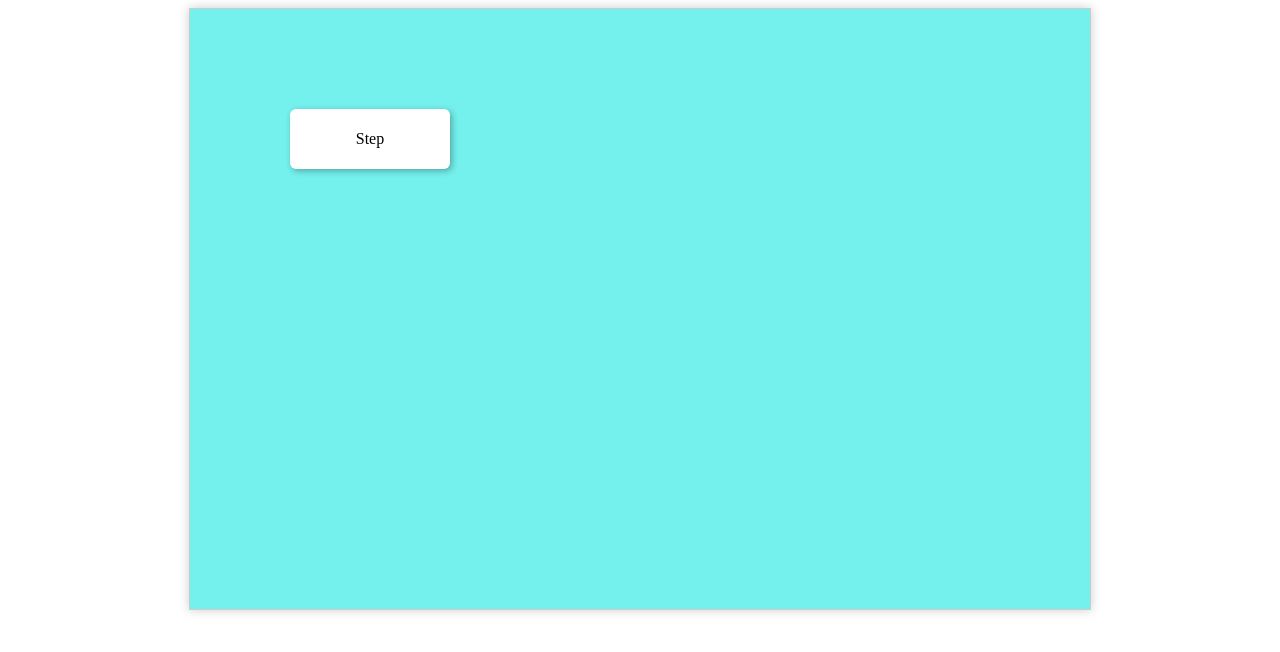
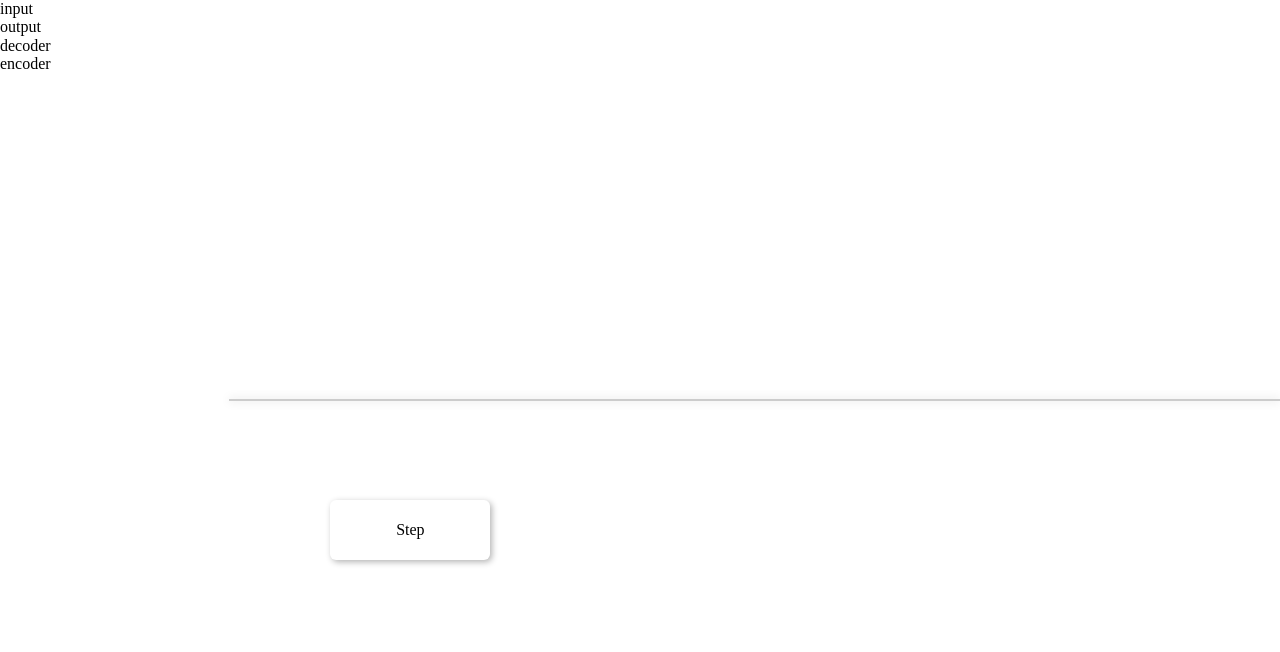
Before and after one commit to AMBase/your-manager-frontend-react, a React (Vite) app: page / in a window 1280 px wide. Shown: the top 652 px of the page. Built offline with nearby package versions, Linux system fonts and the light colour scheme.

Commit message:
feat: start actions

```diff
--- a/bundlers/webpack/webpack.config.ts
+++ b/bundlers/webpack/webpack.config.ts
@@ -43,9 +43,6 @@ const config: Configuration = {
     },
     plugins: [new HtmlWebpackPlugin({
         template: "public/index.html",
-        templateParameters: {
-            "injectScript": `<script type="module" src="./inject.js"></script>`,
-        },
         scriptLoading: "module"
     })],
 };
--- a/public/index.html
+++ b/public/index.html
@@ -26,8 +26,6 @@
       work correctly both with client-side routing and a non-root public URL.
       Learn how to configure a non-root public URL by running `npm run build`.
     -->
-
-    <%- injectScript %>
   </head>
   <body>
     <noscript>You need to enable JavaScript to run this app.</noscript>
--- a/src/App.css
+++ b/src/App.css
@@ -1,11 +1,33 @@
+html, body {
+  min-height: 100vh;
+  width: 100%;
+}
+
+body {
+  display: flex;
+}
+
+#root {
+  display: flex;
+  flex: 1;
+  width: inherit;
+}
+
 .app {
-  text-align: center;
+  display: flex;
+  flex: 1;
+  align-items: center;
+}
+
+.actions {
+  width: 280px;
+  height: 100%;
 }
 
 .wrap {
+  width: 100%;
+
   position: relative;
-  width: 900px;
-  height: 600px;
   border: 1px solid #ccc;
   box-shadow: 0 0 10px #cccccc;
   margin: auto;
--- a/src/App.tsx
+++ b/src/App.tsx
@@ -1,7 +1,26 @@
 import './App.css';
-import React, { useState } from 'react';
+import React, {useState} from 'react';
 
 // import logo from './logo.svg';
+
+class Action {
+  id: number
+  name: string
+
+  constructor(id: number, name: string) {
+    this.id = id;
+    this.name = name;
+  }
+}
+
+type Actions = Array<Action>;
+
+const actions: Actions = [
+    new Action(1, "input"),
+    new Action(2, "output"),
+    new Action(3, "decoder"),
+    new Action(4, "encoder"),
+];
 
 function App(): React.JSX.Element {
     const [isMoving, setIsMoving] = useState(false);
@@ -12,7 +31,7 @@ function App(): React.JSX.Element {
         setIsMoving(false);
     }
 
-  const onMouseMove = e => {
+    const onMouseMove: React.MouseEventHandler = (e: React.MouseEvent) => {
         if (isMoving) {
             let deltaX = e.clientX - prevPos.x;
             let deltaY = e.clientY - prevPos.y;
@@ -25,12 +44,12 @@ function App(): React.JSX.Element {
         }
     }
 
-  const onMouseDown = e => {
+    const onMouseDown: React.MouseEventHandler = (e: React.MouseEvent) => {
         setIsMoving(true);
         setPrevPos({x: e.clientX, y: e.clientY});
     }
 
-  const onWheel = e => {
+    const onWheel: React.WheelEventHandler = (e: React.WheelEvent) => {
         if (!e.ctrlKey) {
             return;
         }
@@ -57,12 +76,20 @@ function App(): React.JSX.Element {
     }
 
 
+    const actionList = actions.map(action =>
+        <div className="action" key={action.id}>
+          <div className="action-name">{action.name}</div>
+        </div>
+    );
+
     const styles = {
         transform: `translate(${translate.x}px, ${translate.y}px) scale(${scale})`
     }
 
     return (
         <div className="app">
+            <div className="actions">{actionList}</div>
+
             <div className="wrap">
                 <div className="inner"
                      style={styles}
--- a/src/index.tsx
+++ b/src/index.tsx
@@ -1,6 +1,8 @@
 import React from 'react';
 import ReactDOM from 'react-dom/client';
-// import './index.css';
+
+import './normalize.css';
+
 import App from './App';
 // import reportWebVitals from './reportWebVitals';
 
```
Also changed, not shown: src/normalize.css (added). Lines whose indentation alone changed are shown as unchanged.
